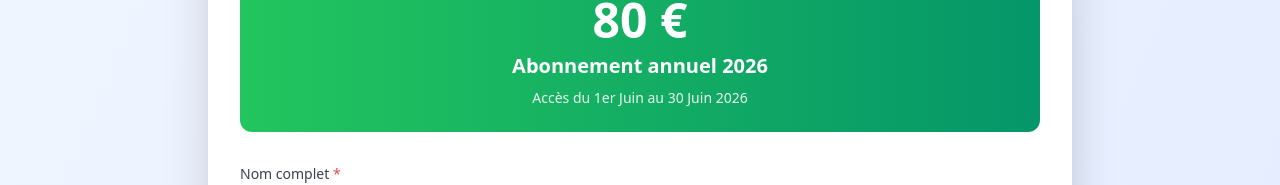
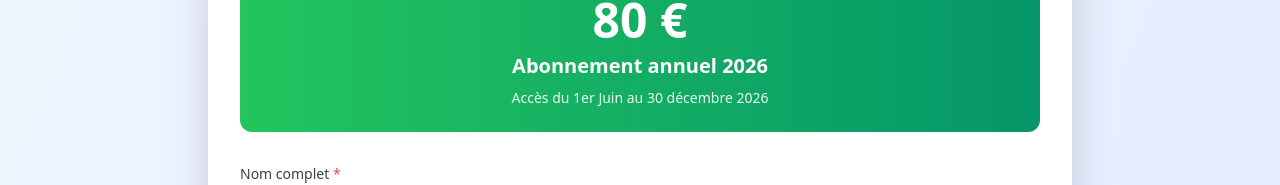
Before and after one commit to Web-Online-Concept/cotes-boostees, a Next.js app: page /abonnement in a window 1280 px wide. Shown: the part 266-451 px from the top of the page. Built offline with nearby package versions, Linux system fonts and the light colour scheme.

Commit message:
Update abonnement.js

```diff
--- a/pages/abonnement.js
+++ b/pages/abonnement.js
@@ -112,7 +112,7 @@ export default function AbonnementPage() {
             <div className="bg-gradient-to-r from-green-500 to-emerald-600 rounded-xl p-6 mb-8 text-white text-center">
               <div className="text-5xl font-bold mb-2">80 €</div>
               <div className="text-xl font-semibold">Abonnement annuel 2026</div>
-              <p className="text-sm mt-2 opacity-90">Accès du 1er Juin au 30 Juin 2026</p>
+              <p className="text-sm mt-2 opacity-90">Accès du 1er Juin au 30 décembre 2026</p>
             </div>
 
             {/* Formulaire ou Bouton PayPal */}
```
